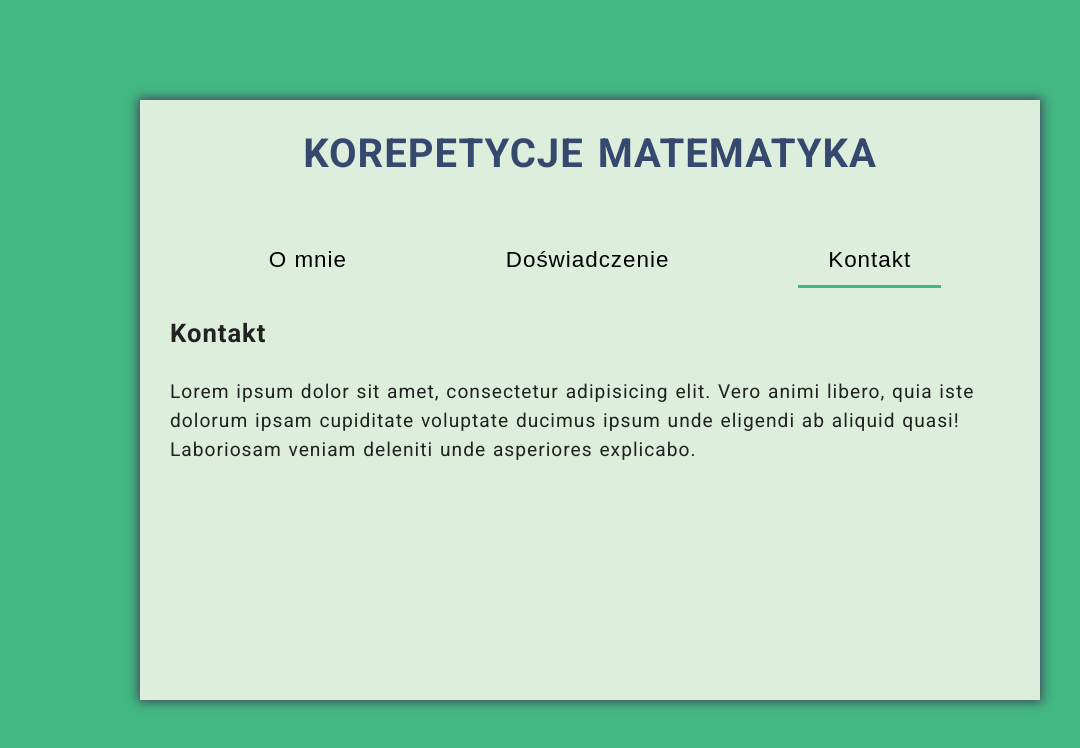
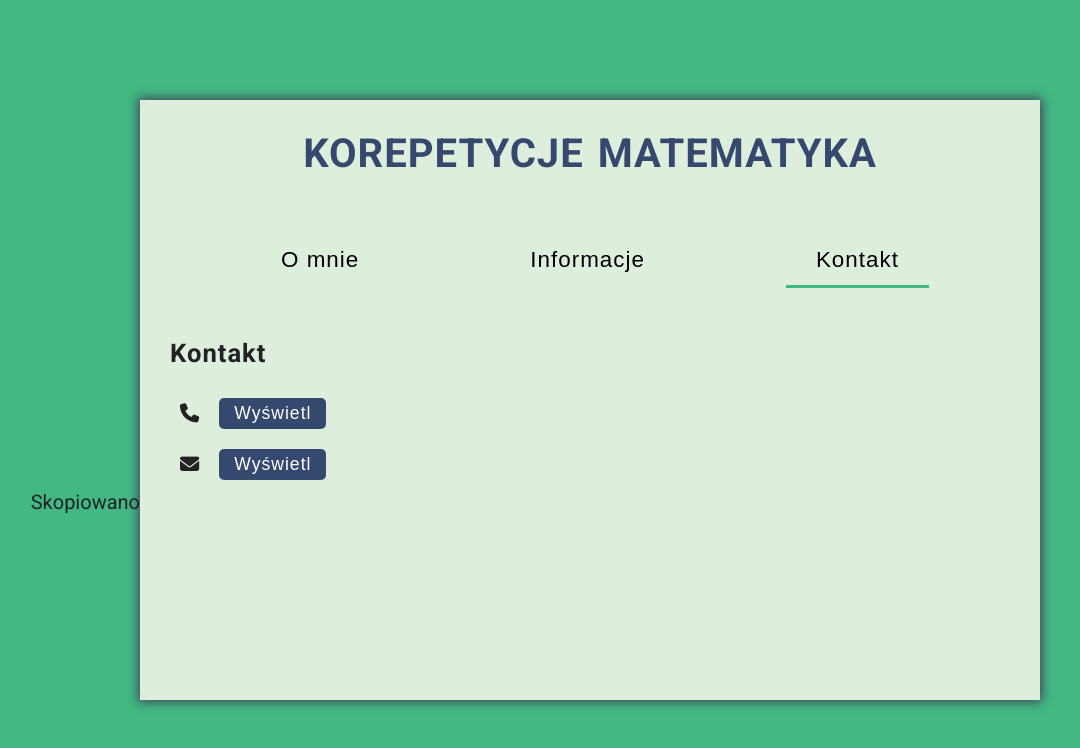
Before and after one commit to forbiddenrng/korepetycje, a React (Create React App) app: page / in a window 1280 px wide. Both pictures are taken after a click on the button "Kontakt". Shown: the top 748 px of the page, without its empty margins (50-1130 px from the left). Built offline with nearby package versions, Linux system fonts and the light colour scheme.

Commit message:
basic contact page with animations

```diff
--- a/public/index.html
+++ b/public/index.html
@@ -18,6 +18,8 @@
     <link rel="preconnect" href="https://fonts.gstatic.com" crossorigin>
     <link href="https://fonts.googleapis.com/css2?family=Open+Sans:ital,wght@0,300..800;1,300..800&family=Roboto:ital,wght@0,100;0,300;0,400;0,500;0,700;0,900;1,100;1,300;1,400;1,500;1,700;1,900&display=swap" rel="stylesheet">
     <link rel="manifest" href="%PUBLIC_URL%/manifest.json" />
+
+    <script src="https://kit.fontawesome.com/e4a82913f0.js" crossorigin="anonymous"></script>
     <!--
       Notice the use of %PUBLIC_URL% in the tags above.
       It will be replaced with the URL of the `public` folder during the build.
--- a/src/components/AboutMe.js
+++ b/src/components/AboutMe.js
@@ -9,7 +9,7 @@ const AboutMe = () => {
         <div className="image">
           <img src={image} alt="ja" />
         </div>
-        <h3>O mnie</h3>
+        <h3>Antoni Gawron</h3>
       </header>
       <p>
         Lorem ipsum dolor sit amet, consectetur adipisicing elit. Vero animi
--- a/src/components/App.js
+++ b/src/components/App.js
@@ -3,7 +3,7 @@ import "./App.css"
 
 import Navigation from "./Navigation"
 import AboutMe from "./AboutMe"
-import Experience from "./Experience"
+import Information from "./Experience"
 import Contact from "./Contact"
 
 class App extends Component {
@@ -20,7 +20,7 @@ class App extends Component {
   getContent = () => {
     const id = this.state.activeSectionID
     if (id === 0) return <AboutMe />
-    else if (id === 1) return <Experience />
+    else if (id === 1) return <Information />
     else if (id === 2) return <Contact />
   }
 
--- a/src/components/Contact.js
+++ b/src/components/Contact.js
@@ -1,18 +1,92 @@
-import React from "react"
+import React, { Component } from "react"
 import "./Main.css"
 
-const Contact = () => {
-  return (
-    <div className="about">
-      <h3>Kontakt</h3>
-      <p>
-        Lorem ipsum dolor sit amet, consectetur adipisicing elit. Vero animi
-        libero, quia iste dolorum ipsam cupiditate voluptate ducimus ipsum unde
-        eligendi ab aliquid quasi! Laboriosam veniam deleniti unde asperiores
-        explicabo.
-      </p>
-    </div>
-  )
+class Contact extends Component {
+  state = {
+    showPhone: false,
+    showEmail: false,
+    showAnimation: false,
+  }
+
+  handleShowContact = type => {
+    if (type === "phone") {
+      this.setState({
+        showPhone: true,
+      })
+    } else if (type === "email") {
+      this.setState({
+        showEmail: true,
+      })
+    }
+  }
+
+  handleCopy = e => {
+    if (this.state.showAnimation) return
+    if (e.target.id === "phone") {
+      navigator.clipboard.writeText("numer telefonu")
+
+      this.setState({
+        showAnimation: true,
+      })
+
+      setTimeout(() => {
+        this.setState({
+          showAnimation: false,
+        })
+      }, 3000)
+    } else if (e.target.id === "email") {
+      navigator.clipboard.writeText("email")
+
+      this.setState({
+        showAnimation: true,
+      })
+
+      setTimeout(() => {
+        this.setState({
+          showAnimation: false,
+        })
+      }, 3000)
+    }
+  }
+
+  render() {
+    return (
+      <div className="contact">
+        <h3>Kontakt</h3>
+        <div>
+          <ul>
+            <li>
+              <i class="fa-solid fa-phone"></i>{" "}
+              {!this.state.showPhone ? (
+                <button onClick={() => this.handleShowContact("phone")}>
+                  Wyświetl
+                </button>
+              ) : (
+                <span id="phone" onClick={this.handleCopy}>
+                  123 456 789
+                </span>
+              )}
+            </li>
+            <li>
+              <i class="fa-solid fa-envelope"></i>{" "}
+              {!this.state.showEmail ? (
+                <button onClick={() => this.handleShowContact("email")}>
+                  Wyświetl
+                </button>
+              ) : (
+                <span id="email" onClick={this.handleCopy}>
+                  antek.gawron@gmail.com
+                </span>
+              )}
+            </li>
+          </ul>
+        </div>
+        <span className={`copied${this.state.showAnimation ? " animate" : ""}`}>
+          Skopiowano
+        </span>
+      </div>
+    )
+  }
 }
 
 export default Contact
--- a/src/components/Experience.js
+++ b/src/components/Experience.js
@@ -1,10 +1,10 @@
 import React from "react"
 import "./Main.css"
 
-const Experience = () => {
+const Information = () => {
   return (
-    <div className="about">
-      <h3>Doświadczenie</h3>
+    <div className="info">
+      <h3>O lekcjach</h3>
       <p>
         Lorem ipsum dolor sit amet, consectetur adipisicing elit. Vero animi
         libero, quia iste dolorum ipsam cupiditate voluptate ducimus ipsum unde
@@ -15,4 +15,4 @@ const Experience = () => {
   )
 }
 
-export default Experience
+export default Information
--- a/src/components/Main.css
+++ b/src/components/Main.css
@@ -1,3 +1,4 @@
+/* MAIN STYLES */
 section.main{
   color: #222
 }
@@ -6,7 +7,7 @@ section.main h3{
   padding: 20px 30px;
   letter-spacing: 1px;
   word-spacing: 2px;
-  margin-top: 25px;
+  margin-top: 30px;
 }
 
 section.main p{
@@ -15,7 +16,11 @@ section.main p{
   word-spacing: 1px;
   letter-spacing: 1px;
   line-height: 150%;
+  margin-top: 30px;
 }
+
+
+/* ABOUT SECTION */
 
 section.main .about h3{
   margin: 0;
@@ -36,5 +41,103 @@ section.main .about h3{
   height: 100px;
   border-radius: 50%;
   border: 3px solid darkgoldenrod;
-  margin-left: 30px;
+  margin-left: 50px;
 }
+
+
+
+/* CONTACT SECTION */
+.contact{
+  position: relative;
+  /* overflow: hidden; */
+}
+.contact ul{
+  list-style: none;
+  margin: 0 30px;
+}
+.contact li {
+  padding: 10px;
+  display: flex;
+  min-height: 50px;
+}
+
+.contact li i{
+  font-size: 1.2rem;
+  margin-right: 20px;
+  display: flex;
+  justify-content: center;
+  align-items: center;
+}
+
+.contact li span {
+  display: flex;
+  /* justify-content: center; */
+  align-items: center;
+  cursor: pointer;
+}
+
+.contact li span:hover {
+  text-decoration: underline;
+}
+
+.contact li button{
+  position: relative;
+  padding: 5px 15px;
+  font-size: 1.1rem;
+  background-color: var(--font-color);
+  color: white;
+  border-radius: 5px;
+  letter-spacing: 1px;
+  border: none;
+  cursor: pointer;
+  overflow: hidden;
+}
+
+.contact li button::before{
+  position: absolute;
+  content: '';
+  top: 0;
+  left: 0;
+  bottom: 0;
+  right: 0;
+  background-color: rgba(255,255,255,0.1);
+  transition: 300ms ease-in-out;
+  transform: translateX(-100%);
+}
+
+.contact li button:hover::before{
+  transform: translateX(0);
+}
+
+.contact .copied{
+  position: absolute;
+  font-size: 20px;
+  left: 0;
+  transform: translateX(-100%);
+}
+
+.contact .copied.animate{
+  animation: copy 3s ease-in-out;
+}
+
+@keyframes copy {
+  0%{
+    left: 0;
+  }
+
+  40%{
+    left: 50%;
+    transform: translateX(-50%);
+  }
+
+  60%{
+    left: 50%;
+    transform: translateX(-50%);
+  }
+
+  100%{
+    left: 100%;
+    transform: translateX(100%);
+  }
+
+}
--- a/src/components/Navigation.js
+++ b/src/components/Navigation.js
@@ -19,7 +19,7 @@ const Navigation = props => {
             onClick={() => props.click(1)}
             className={id === 1 ? "active" : ""}
           >
-            Doświadczenie
+            Informacje
           </button>
         </li>
         <li>
```
